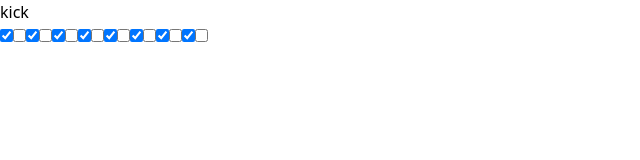
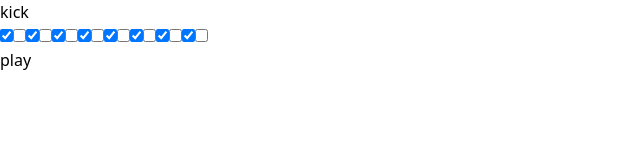
Before and after one commit to EwbiDev/drumbi, a React (Vite) app: page / in a window 1280 px wide. Shown: the top 160 px of the page, without its empty margins (0-640 px from the left). Built offline with nearby package versions, Linux system fonts and the light colour scheme.

Commit message:
add: play / pause button

```diff
--- a/src/App.jsx
+++ b/src/App.jsx
@@ -76,6 +76,7 @@ const sequencerData = [
 
 function App() {
   const [beat, setBeat] = useState(0);
+  const [playBack, setPlayBack] = useState(false)
 
   const barNum = 4;
   const beatsPerBar = 4;
@@ -83,13 +84,16 @@ function App() {
 
   return (
     <div>
+
+    <div>
       {sequencerData.map((track) => (
         <div key={`track-${track.trackName}`}>
           {track.trackName}
           <Track track={track} />
         </div>
       ))}
-
+    </div>
+    <button onClick={() => setPlayBack(!playBack)}>{playBack ? "pause" : "play"}</button>
     </div>
   );
 }
```
